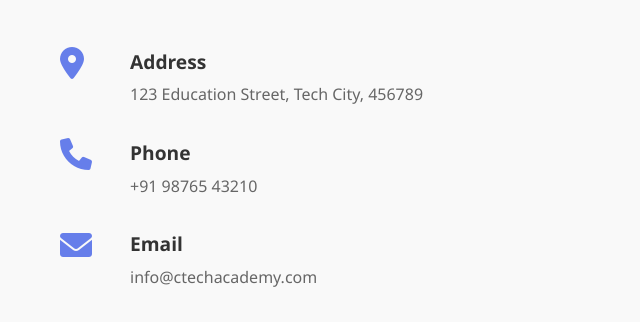
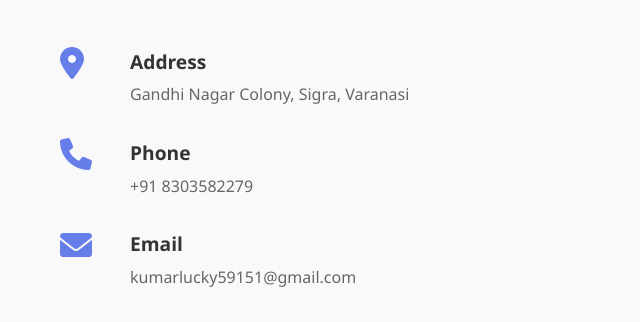
Before and after one commit to kumarlucky59151-debug/RomasBeautyCare, a plain HTML site: page academy/index.html in a window 1280 px wide. Shown: the part 3536-3858 px from the top of the page, 0-640 px from the left. Drawn offline with Linux system fonts and the light colour scheme.

Commit message:
Update contact information with actual details

```diff
--- a/academy/index.html
+++ b/academy/index.html
@@ -219,21 +219,21 @@
                         <i class="fas fa-map-marker-alt"></i>
                         <div>
                             <h4>Address</h4>
-                            <p>123 Education Street, Tech City, 456789</p>
+                            <p>Gandhi Nagar Colony, Sigra, Varanasi</p>
                         </div>
                     </div>
                     <div class="info-item">
                         <i class="fas fa-phone"></i>
                         <div>
                             <h4>Phone</h4>
-                            <p>+91 98765 43210</p>
+                            <p>+91 8303582279</p>
                         </div>
                     </div>
                     <div class="info-item">
                         <i class="fas fa-envelope"></i>
                         <div>
                             <h4>Email</h4>
-                            <p>info@ctechacademy.com</p>
+                            <p>kumarlucky59151@gmail.com</p>
                         </div>
                     </div>
                 </div>
```
